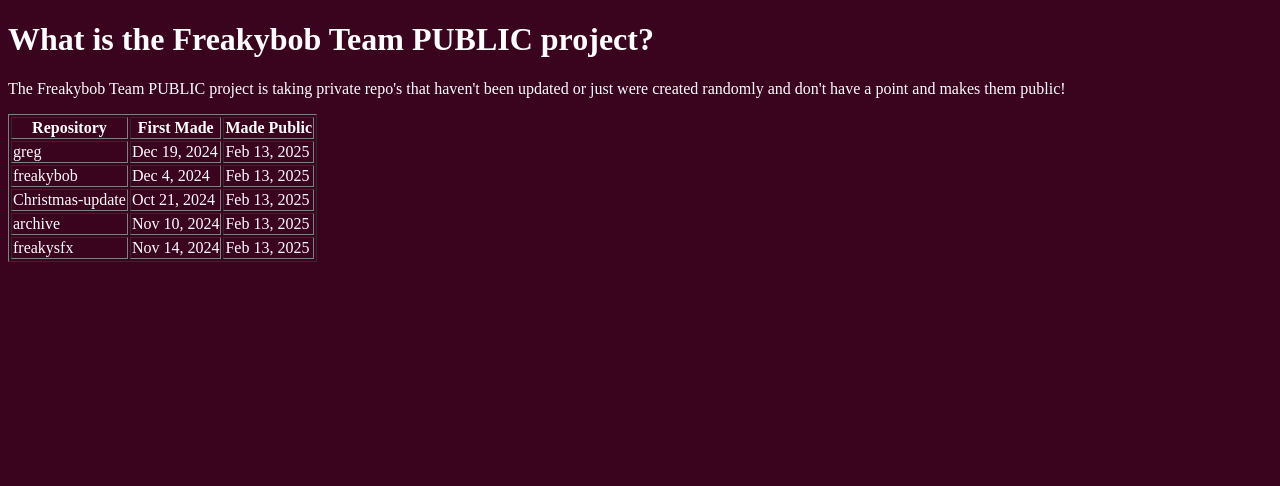
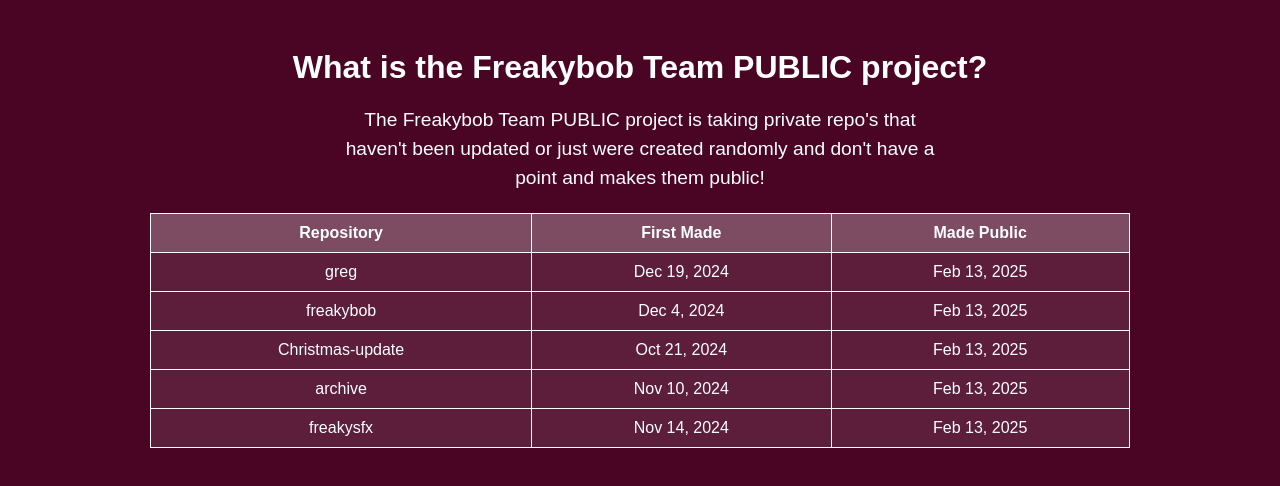
Before and after one commit to Freakybob-Team/Freakybob-Team-PUBLIC-project, a plain HTML site: page src/index.html in a window 1280 px wide. Drawn offline with Linux system fonts and the light colour scheme.

Commit message:
Update greg.css

```diff
--- a/src/css/greg.css
+++ b/src/css/greg.css
@@ -1,4 +1,40 @@
 body {
   color: white;
-  background-color: #3b041e;
+  background-color: #4a0525;
+  font-family: Arial, sans-serif;
+  text-align: center;
+  padding: 20px;
 }
+
+h1 {
+  font-size: 2em;
+  margin-bottom: 20px;
+}
+
+p {
+  font-size: 1.2em;
+  max-width: 600px;
+  margin: 0 auto 20px;
+  line-height: 1.5;
+}
+
+table {
+  width: 80%;
+  margin: 20px auto;
+  border-collapse: collapse;
+  background: rgba(255, 255, 255, 0.1);
+  color: white;
+}
+
+th, td {
+  padding: 10px;
+  border: 1px solid white;
+}
+
+th {
+  background: rgba(255, 255, 255, 0.2);
+}
+
+tr:hover {
+  background: rgba(255, 255, 255, 0.3);
+}
```
